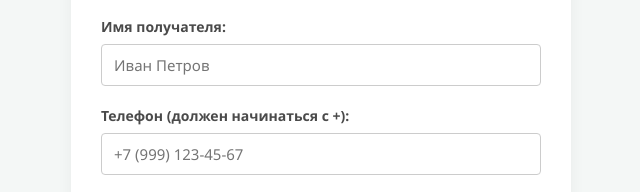
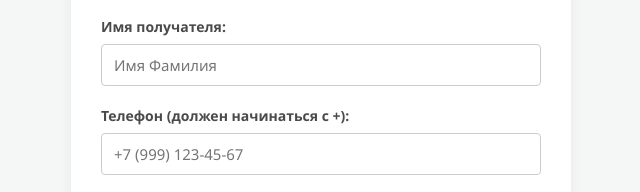
Before and after one commit to tut-e/javascript-learning, a plain HTML site: page 05-js-projects/order-form/index.html in a window 1280 px wide. Shown: the part 154-346 px from the top of the page, 319-959 px from the left. Drawn offline with Linux system fonts and the light colour scheme; a script that the page names is missing.

```diff
--- a/05-js-projects/order-form/index.html
+++ b/05-js-projects/order-form/index.html
@@ -11,14 +11,13 @@
       <form id="orderForm" novalidate>
         <h2>Оформление заказа</h2>
 
-        <!-- Поле: Имя -->
         <div class="form-group">
           <label for="userName">Имя получателя:</label>
           <input
             type="text"
             id="userName"
             name="userName"
-            placeholder="Иван Петров"
+            placeholder="Имя Фамилия"
           />
           <span class="error-msg" id="userNameError"></span>
         </div>
```
